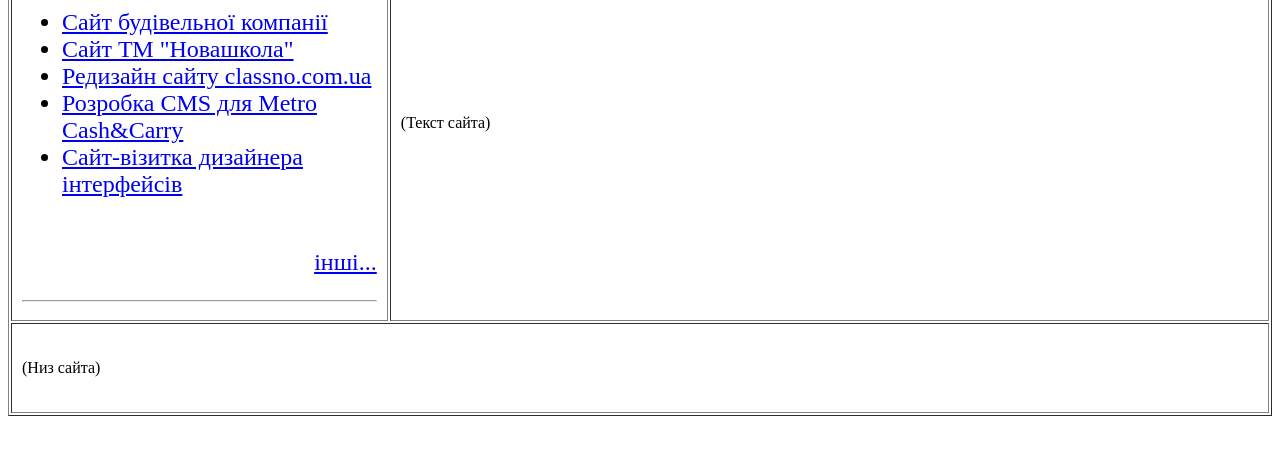
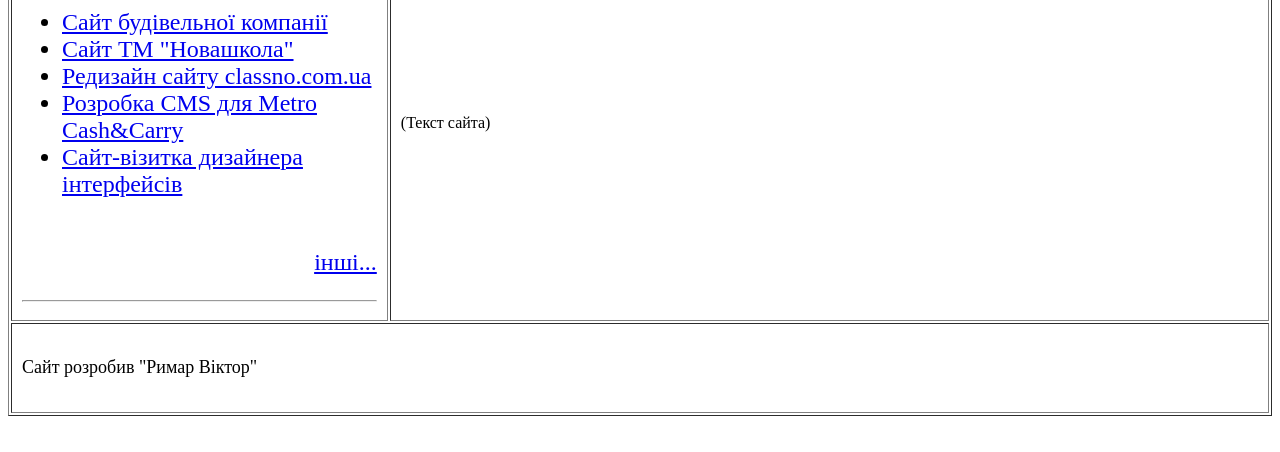
Before and after one commit to stanislavvyhovskyi/stanislavvyhovskyi.github.io, a plain HTML site: page index.html in a window 1280 px wide. Shown: the part 300-752 px from the top of the page. Drawn offline with Linux system fonts and the light colour scheme.

Commit message:
08 - Футер сайта

```diff
--- a/index.html
+++ b/index.html
@@ -43,7 +43,9 @@ index.html
 <td width="70%">(Текст сайта)</td>
 </tr>
 <tr>
-<td colspan="2" valign="middle" height="90">(Низ сайта)</td>
+<td colspan="2" valign="middle" height="90">
+ <font size="4">Сайт розробив "Римар Віктор"</font>
+ </td>
 </tr>
 </table>
  </body>
```
